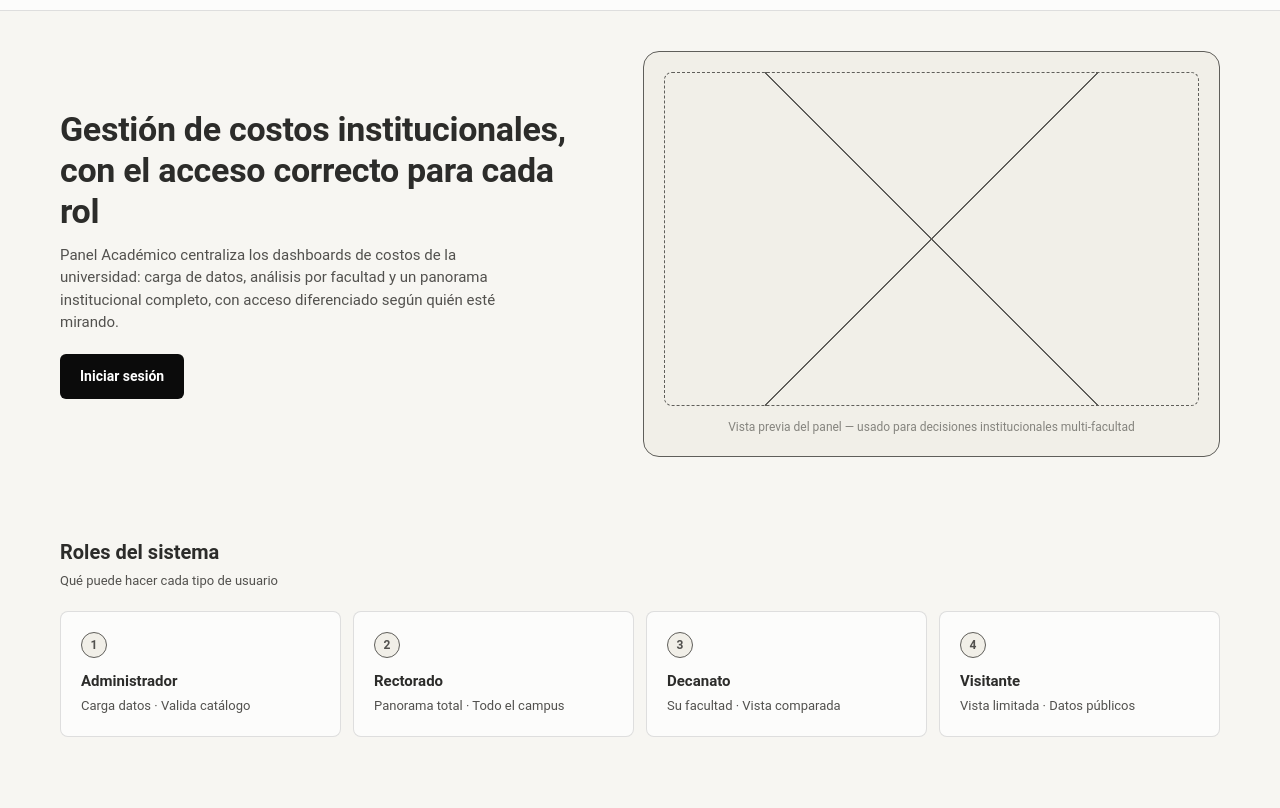
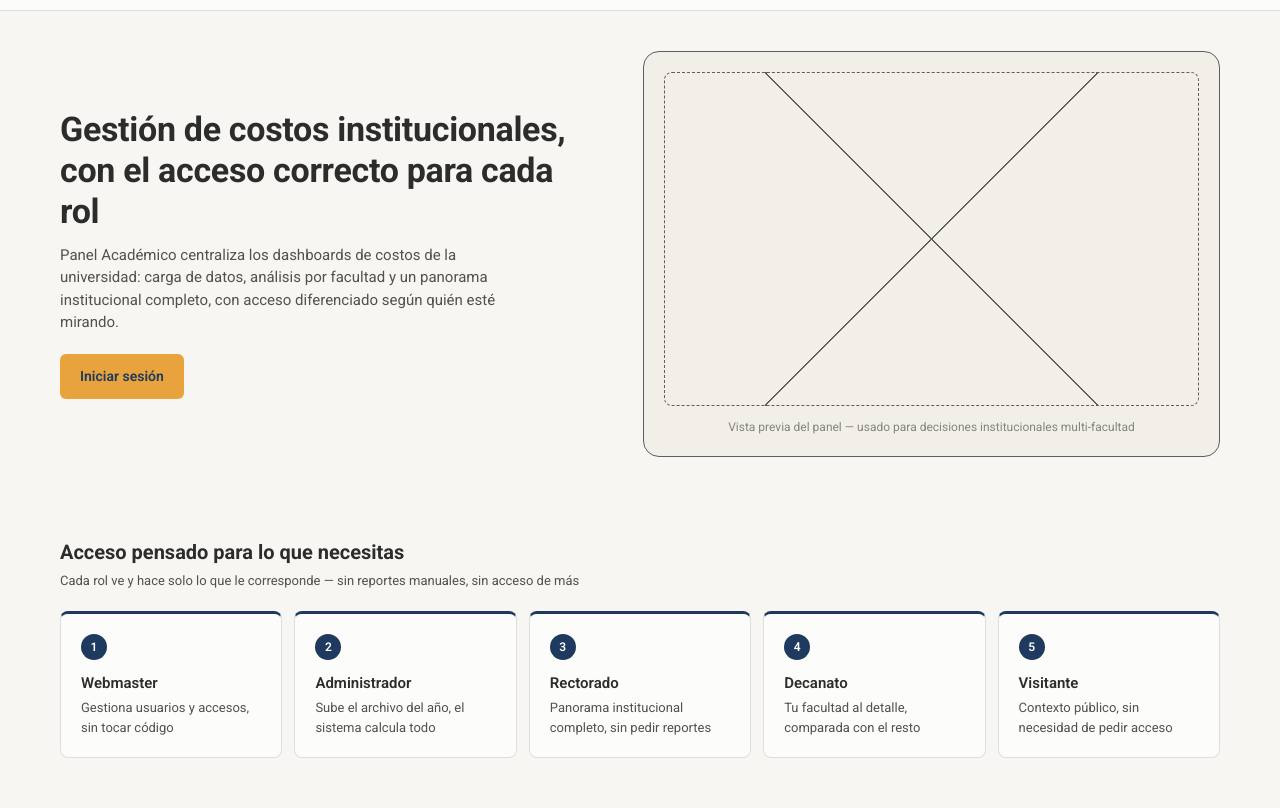
Before and after one commit to eliasmadridmosquera/proyecto_costos, a website: page index.html in a window 1280 px wide. Shown: the part 59-867 px from the top of the page. Drawn offline with Linux system fonts and the light colour scheme.

Commit message:
Identidad visual (azul pizarra + ambar) y reescritura de Roles
- Tokens de color: --color-primary #1E3A5F, --color-accent #E8A33D,
  aplicados en logo, nav activo, botones, circulos de rol e iconos
- Roboto cargado de verdad via Google Fonts (antes solo declarado)
- Seccion "Roles del sistema" reescrita en terminos de beneficio y
  con la tarjeta de Webmaster que faltaba (ahora 5 roles)
- Grid de roles a auto-fit para acomodar 5 tarjetas en cualquier ancho

```diff
--- a/css/styles.css
+++ b/css/styles.css
@@ -2,14 +2,20 @@
    Design tokens
    ══════════════════════════════════════════════════════════ */
 :root{
-  /* Color */
+  /* Color — identidad "azul pizarra + ámbar" */
   --bg:#F7F6F2; --surface:#FCFCFB; --surface-2:#F1EFE8;
   --text:#2C2C2A; --text-muted:#52514E; --text-soft:#85847E;
   --border:rgba(11,11,11,.12); --border-strong:#5F5E5A;
-  --accent:#0B0B0B; --accent-contrast:#FFFFFF;
+
+  --color-primary:#1E3A5F; --color-primary-tint:rgba(30,58,95,.08);
+  --color-accent:#E8A33D; --color-accent-contrast:#1E3A5F;
+
+  /* Alias usados por componentes existentes (CTAs = acento ámbar) */
+  --accent:var(--color-accent); --accent-contrast:var(--color-accent-contrast);
+
   --success:#2E7D46; --success-bg:#EAF5EE;
   --error:#B3261E; --error-bg:#FBEAE9;
-  --focus-ring:#378ADD;
+  --focus-ring:var(--color-accent);
 
   /* Radius */
   --radius-sm:6px; --radius:8px; --radius-lg:16px;
@@ -62,7 +68,7 @@ a{color:inherit;}
   display:flex; align-items:center; justify-content:space-between;
   padding:var(--space-4) var(--space-5); max-width:var(--maxw); margin:0 auto; gap:var(--space-4);
 }
-.logo{font-size:var(--text-md); font-weight:700; letter-spacing:-.2px;}
+.logo{font-size:var(--text-md); font-weight:700; letter-spacing:-.2px; color:var(--color-primary);}
 
 .menu-toggle{
   display:inline-flex; align-items:center; justify-content:center;
@@ -91,7 +97,7 @@ a{color:inherit;}
   font-size:var(--text-base); color:var(--text-muted); border-radius:var(--radius-sm);
 }
 .primary-nav a:hover{background:var(--surface-2); color:var(--text);}
-.primary-nav a.active{color:var(--text); font-weight:700;}
+.primary-nav a.active{color:var(--color-primary); font-weight:700;}
 .nav-cta{
   margin-top:var(--space-2); display:inline-block; text-align:center;
   background:var(--accent); color:var(--accent-contrast) !important;
@@ -138,12 +144,12 @@ a{color:inherit;}
 }
 .role-card{
   background:var(--surface); border:1px solid var(--border); border-radius:var(--radius);
-  padding:var(--space-5);
+  padding:var(--space-5); border-top:3px solid var(--color-primary);
 }
 .role-num{
   display:inline-flex; align-items:center; justify-content:center;
-  width:26px; height:26px; border-radius:50%; background:var(--surface-2);
-  border:1px solid var(--border-strong); font-size:var(--text-xs); font-weight:600; color:var(--text-muted);
+  width:26px; height:26px; border-radius:50%; background:var(--color-primary);
+  font-size:var(--text-xs); font-weight:600; color:#fff;
   margin-bottom:var(--space-3);
 }
 .role-card h3{font-size:var(--text-md); margin:0 0 var(--space-1); font-weight:600;}
@@ -161,7 +167,7 @@ a{color:inherit;}
 }
 .feature-icon{
   flex-shrink:0; width:38px; height:38px; border-radius:var(--radius);
-  background:var(--surface-2); border:1px solid var(--border);
+  background:var(--color-primary-tint); border:1px solid var(--border);
   display:flex; align-items:center; justify-content:center; font-size:18px;
 }
 .feature-item h3{font-size:var(--text-md); margin:0 0 3px; font-weight:600;}
@@ -222,7 +228,7 @@ a{color:inherit;}
   .primary-nav a{padding:var(--space-2) var(--space-3);}
   .nav-cta{margin-top:0; margin-left:var(--space-2);}
 
-  .roles-list{grid-template-columns:repeat(2, 1fr);}
+  .roles-list{grid-template-columns:repeat(auto-fit, minmax(200px, 1fr));}
   .features-list{
     display:grid; grid-template-columns:repeat(2, 1fr); gap:0 var(--space-6); border-top:none;
   }
@@ -243,7 +249,7 @@ a{color:inherit;}
   .hero-preview{flex:1;}
   .hero-copy h1{font-size:var(--text-2xl);}
 
-  .roles-list{grid-template-columns:repeat(4, 1fr);}
+  .roles-list{grid-template-columns:repeat(5, 1fr);}
 }
 
 /* ══════════════════════════════════════════════════════════
--- a/index.html
+++ b/index.html
@@ -19,6 +19,10 @@
 <meta name="twitter:title" content="Panel Académico — Gestión de costos institucionales">
 <meta name="twitter:description" content="Dashboards de costos institucionales con acceso diferenciado por rol para Administradores, Rectorado, Decanato y Visitantes.">
 <meta name="twitter:image" content="og-image.png">
+
+<link rel="preconnect" href="https://fonts.googleapis.com">
+<link rel="preconnect" href="https://fonts.gstatic.com" crossorigin>
+<link href="https://fonts.googleapis.com/css2?family=Roboto:wght@400;500;600;700;900&display=swap" rel="stylesheet">
 
 <link rel="stylesheet" href="css/styles.css">
 </head>
@@ -76,30 +80,35 @@
     <section class="section" id="roles" aria-labelledby="roles-heading">
       <div class="wrap">
         <div class="section-head">
-          <h2 id="roles-heading">Roles del sistema</h2>
-          <p>Qué puede hacer cada tipo de usuario</p>
+          <h2 id="roles-heading">Acceso pensado para lo que necesitas</h2>
+          <p>Cada rol ve y hace solo lo que le corresponde — sin reportes manuales, sin acceso de más</p>
         </div>
 
         <ol class="roles-list">
           <li class="role-card">
             <span class="role-num" aria-hidden="true">1</span>
-            <h3>Administrador</h3>
-            <p>Carga datos · Valida catálogo</p>
+            <h3>Webmaster</h3>
+            <p>Gestiona usuarios y accesos, sin tocar código</p>
           </li>
           <li class="role-card">
             <span class="role-num" aria-hidden="true">2</span>
-            <h3>Rectorado</h3>
-            <p>Panorama total · Todo el campus</p>
+            <h3>Administrador</h3>
+            <p>Sube el archivo del año, el sistema calcula todo</p>
           </li>
           <li class="role-card">
             <span class="role-num" aria-hidden="true">3</span>
-            <h3>Decanato</h3>
-            <p>Su facultad · Vista comparada</p>
+            <h3>Rectorado</h3>
+            <p>Panorama institucional completo, sin pedir reportes</p>
           </li>
           <li class="role-card">
             <span class="role-num" aria-hidden="true">4</span>
+            <h3>Decanato</h3>
+            <p>Tu facultad al detalle, comparada con el resto</p>
+          </li>
+          <li class="role-card">
+            <span class="role-num" aria-hidden="true">5</span>
             <h3>Visitante</h3>
-            <p>Vista limitada · Datos públicos</p>
+            <p>Contexto público, sin necesidad de pedir acceso</p>
           </li>
         </ol>
       </div>
```
